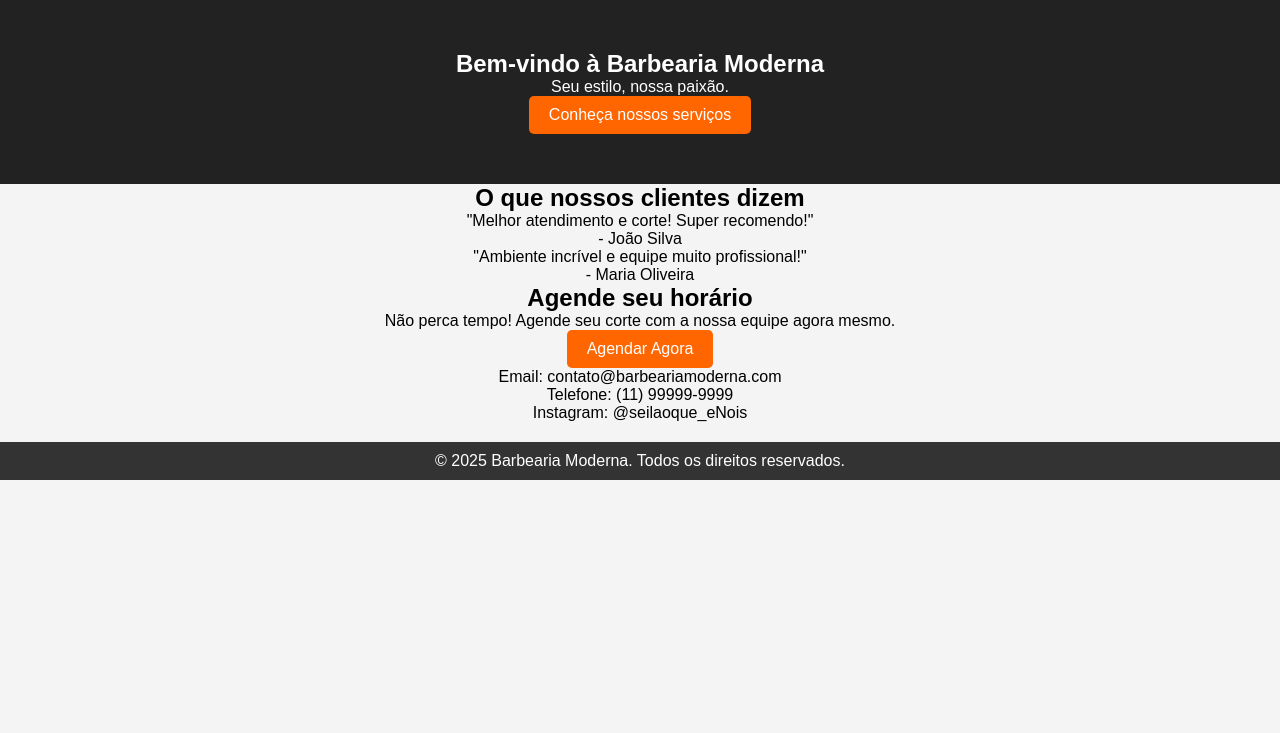
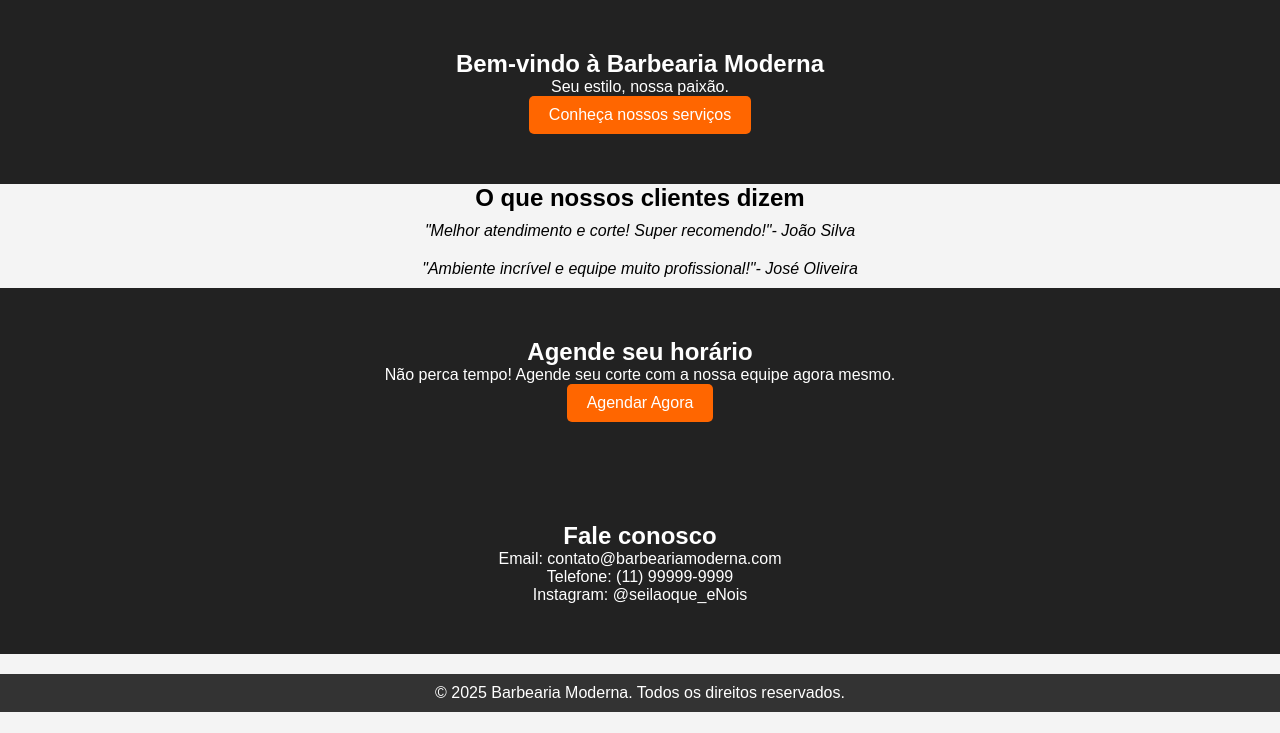
Before and after one commit to L3onVictor/web_projFinal, a plain HTML site: page index.html in a window 1280 px wide. Shown: the part 67-800 px from the top of the page. Drawn offline with Linux system fonts and the light colour scheme.

Commit message:
Pequenas alterações na home

```diff
--- a/css/styles.css
+++ b/css/styles.css
@@ -144,6 +144,42 @@ header h1 {
     background: #e65c00;
 }
 
+.depo1{
+    display: flex;
+    padding: 10px;
+    justify-content: center;
+    font-style: italic;
+}
+
+.depo2{
+    display: flex;
+    padding: 10px;
+    justify-content: center;
+    font-style: italic;
+}
+
+.cta{
+    background: #222;
+    color: white;
+    padding: 50px 20px;
+}
+
+#contato{
+    background: #222;
+    color: white;
+    padding: 50px 20px;
+}
+
+
+
+
+
+
+
+
+
+
+
 /* Rodapé */
 footer {
     margin-top: 20px;
--- a/index.html
+++ b/index.html
@@ -17,7 +17,7 @@
                 <li><a href="servicos.html">Serviços</a></li>
                 <li><a href="produtos.html">Produtos</a></li>
                 <li><a href="galeria.html">Galeria</a></li>
-                <li><a href="#contato">Contato</a></li> <!-- Modificado para usar o ID -->
+                <li><a href="#agendamento">Agendamento</a></li> <!-- Modificado para usar o ID -->
             </ul>
         </nav>
 
@@ -39,13 +39,13 @@
 
     <section class="depoimentos">
         <h2>O que nossos clientes dizem</h2>
-        <div class="depoimento">
+        <div class="depo1">
             <p>"Melhor atendimento e corte! Super recomendo!"</p>
             <p>- João Silva</p>
         </div>
-        <div class="depoimento">
+        <div class="depo2">
             <p>"Ambiente incrível e equipe muito profissional!"</p>
-            <p>- Maria Oliveira</p>
+            <p>- José Oliveira</p>
         </div>
     </section>
 
@@ -56,6 +56,7 @@
     </section>
 
     <section id="contato"> <!-- ID adicionado -->
+        <h1>Fale conosco</h1>
         <p>Email: contato@barbeariamoderna.com</p>
         <p>Telefone: (11) 99999-9999</p>
         <p>Instagram: @seilaoque_eNois</p>
```
Also changed, not shown: galeria.html (+1 -1 lines), produtos.html (+1 -1 lines), registro.html (+1 -1 lines), servicos.html (+1 -1 lines), agendamentos.html (renamed from contatos.html).
